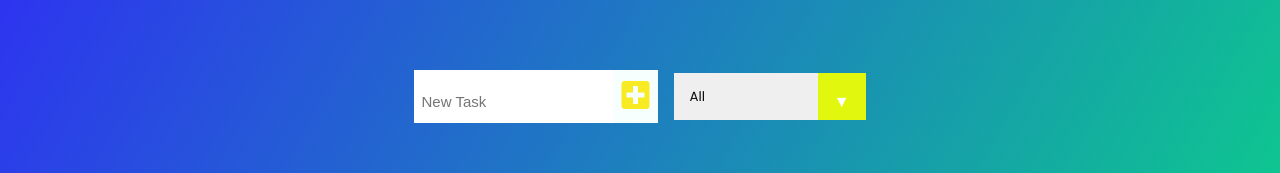
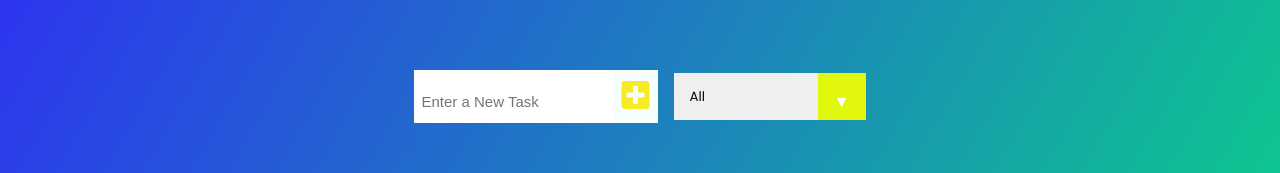
Before and after one commit to sarozpradhan64/React-TodoApp, a React (Create React App) app: page / in a window 1280 px wide. Shown: the part 144-317 px from the top of the page. Built offline with nearby package versions, Linux system fonts and the light colour scheme.

Commit message:
Update form.js

```diff
--- a/src/component/form.js
+++ b/src/component/form.js
@@ -33,7 +33,7 @@ setStatus(e.target.value)
 }
         return(
             <form>
-                <input value={inputText} onChange = {inputTextHandler}type ="text" className="todo-input" placeholder="New Task" />
+                <input value={inputText} onChange = {inputTextHandler}type ="text" className="todo-input" placeholder="Enter a New Task" />
                 <button onClick = {submitTodoHandler} className = "todo-button" type = "submit">
                 <i className = "fas fa-plus-square"> </i>
 
```
